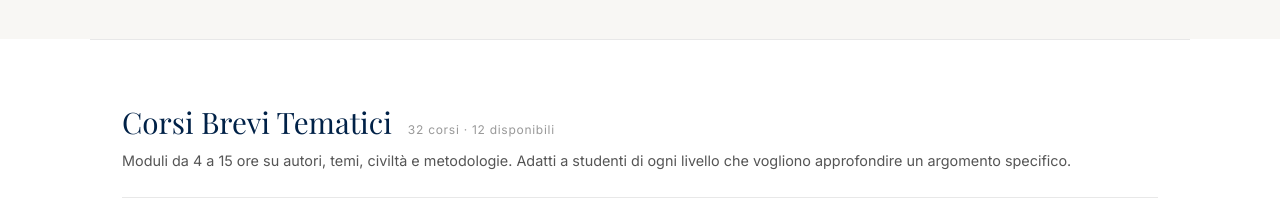
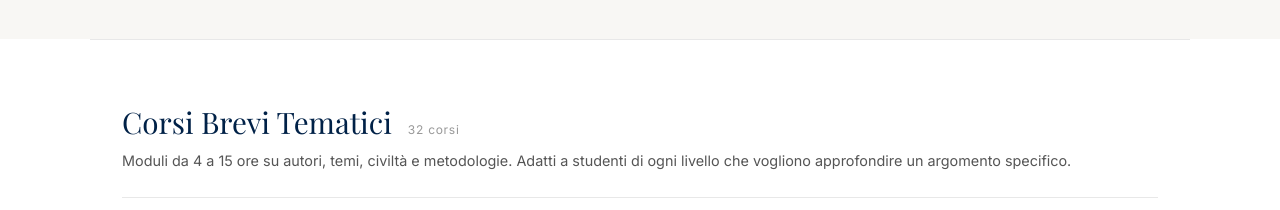
Before and after one commit to grecolatinovivo-create/grecolatinovivo-next, a Next.js app: page /corsi/corsi-asincroni in a window 1280 px wide. Shown: the part 4860-5070 px from the top of the page. Built offline with nearby package versions, Linux system fonts and the light colour scheme.

Commit message:
Update page.tsx

```diff
--- a/app/corsi/corsi-asincroni/page.tsx
+++ b/app/corsi/corsi-asincroni/page.tsx
@@ -81,26 +81,26 @@ const CORSI: Corso[] = [
   { id:'breve-tragedia-greci', slug:'breve-tragedia-greci', lang:'Corsi Brevi', level:'Teatro Antico', title:'La tragedia dei Greci: Eschilo, Sofocle, Euripide', description:'La struttura del dramma attico, i grandi temi, le differenze di stile tra i tre tragici. 4 ore.', priceEur:17000, hours:4, teacher:'Giampiero Marchi', isNew:true, available:true, idc:456 },
   { id:'breve-maturita-latino', slug:'breve-maturita-latino', lang:'Corsi Brevi', level:'Esercitazioni', title:'Ponte alla Maturità Classica: tradurre il Latino', description:'Preparazione alla traduzione latina per la Maturità classica. Metodo e pratica. 6 ore.', priceEur:19000, hours:6, teacher:'Giampiero Marchi', available:true, idc:452 },
   { id:'breve-roma-dei', slug:'breve-roma-dei', lang:'Corsi Brevi', level:'Civiltà Romana', title:"Roma e i suoi Dèi: storia di una religione millenaria", description:'Percorso completo sulla religione romana: politeismo, culto imperiale, rapporto col Cristianesimo. 15 ore.', priceEur:25000, hours:15, teacher:'Emanuele Viotti', available:true, idc:387 },
-  { id:'breve-japonia', slug:'breve-japonia', lang:'Corsi Brevi', level:'Autori Latini', title:'Terra Japonia: un viaggio in latino nel Giappone del Cinquecento', description:'Un testo in latino del XVI secolo che racconta il Giappone. Lettura guidata. 4 ore.', priceEur:2900, hours:4, teacher:'Marta Giannico', available:false, idc:440 },
-  { id:'breve-metrica', slug:'breve-metrica', lang:'Corsi Brevi', level:'Metodo', title:'Il ritmo del verso: approccio neuroscientifico alla metrica classica', description:'Come il cervello elabora il ritmo poetico. Metrica latina e greca in chiave cognitiva. 4 ore.', priceEur:2900, hours:4, teacher:'Giampiero Marchi', available:false, idc:441 },
-  { id:'breve-voci-vangeli', slug:'breve-voci-vangeli', lang:'Corsi Brevi', level:'Bibbia e Antichità', title:'Voci dei Vangeli: un viaggio dalle Radici alla Rivelazione', description:'I Vangeli nel loro contesto storico, linguistico e culturale. 6 ore.', priceEur:6000, hours:6, teacher:'Alberto Bibbiani', available:false, idc:337 },
-  { id:'breve-storie-latine', slug:'breve-storie-latine', lang:'Corsi Brevi', level:'Autori Latini', title:"Dall'Antico al Moderno: Storie in Lingua Latina", description:'Lettura di testi latini medievali e moderni che narrano storie di ogni epoca. 6 ore.', priceEur:6000, hours:6, teacher:'Maria Di Puorto', available:false, idc:338 },
-  { id:'breve-buona-novella', slug:'breve-buona-novella', lang:'Corsi Brevi', level:'Bibbia e Antichità', title:'La Buona Novella tra greco e latino', description:'Il Vangelo nelle sue versioni greca e latina: confronto linguistico e teologico. 6 ore.', priceEur:7000, hours:6, teacher:'Giampiero Marchi', available:false, idc:276 },
-  { id:'breve-padri-chiesa', slug:'breve-padri-chiesa', lang:'Corsi Brevi', level:'Bibbia e Antichità', title:'Il Vangelo attraverso i Padri della Chiesa', description:"Lettura e interpretazione patristica del Vangelo: Agostino, Gregorio, Ambrogio. 6 ore.", priceEur:7000, hours:6, teacher:'Andrés Reyes Cabrera', available:false, idc:286 },
-  { id:'breve-etruschi', slug:'breve-etruschi', lang:'Corsi Brevi', level:'Archeologia', title:'Tracce Etrusche: origini, espansioni, eredità di una civiltà', description:'Dalla Villanove alla romanizzazione: la civiltà etrusca attraverso le sue testimonianze materiali. 8 ore.', priceEur:9000, hours:8, teacher:'Mattia Scarpetta', available:false, idc:339 },
-  { id:'breve-nubia-egitto', slug:'breve-nubia-egitto', lang:'Corsi Brevi', level:'Archeologia', title:'Tra due Mondi: Nubia ed Egitto sulla linea di confine', description:'Il rapporto tra Egitto e Nubia: conflitto, scambio culturale, ibridazione artistica. 6 ore.', priceEur:9000, hours:6, teacher:'Francesca Iannarilli', available:false, idc:340 },
-  { id:'breve-archeologia', slug:'breve-archeologia', lang:'Corsi Brevi', level:'Archeologia', title:"Testimonianze del Tempo: un viaggio nell'Archeologia Applicata", description:'Come si fa archeologia: metodo, scavo, interpretazione. 4 ore.', priceEur:9000, hours:4, teacher:'Roberto Melfi', available:false, idc:341 },
-  { id:'breve-passione', slug:'breve-passione', lang:'Corsi Brevi', level:'Bibbia e Antichità', title:'Prospettive di Passione: gli ultimi giorni di Gesù nei Vangeli', description:'Confronto sinottico della Passione nei quattro Vangeli: stile, teologia, storicità. 6 ore.', priceEur:9000, hours:6, teacher:'Alberto Bibbiani', available:false, idc:349 },
-  { id:'breve-pompei', slug:'breve-pompei', lang:'Corsi Brevi', level:'Archeologia', title:'Voci silenziose di Pompei: scoperte epigrafiche nella città sepolta', description:'Le iscrizioni di Pompei: graffiti, tituli, dipinti elettorali. Lettura e contesto. 8 ore.', priceEur:9000, hours:8, teacher:'Marta Giannico', available:false, idc:350 },
-  { id:'breve-miniera-luna', slug:'breve-miniera-luna', lang:'Corsi Brevi', level:'Filosofia Antica', title:"Dalla Miniera alla Luna: Pirandello e Verga tra esistenza e letteratura", description:'Percorso letterario tra i due grandi autori siciliani: tema del destino, della natura, della lotta. 6 ore.', priceEur:9000, hours:6, teacher:'Alessandra Chiusaroli', available:false, idc:361 },
-  { id:'breve-algoritmica', slug:'breve-algoritmica', lang:'Corsi Brevi', level:'Filosofia Antica', title:"L'Algoritmica dell'Essere: filosofia nell'Intelligenza Artificiale", description:"Esplorazioni filosofiche ai confini tra intelligenza artificiale e pensiero antico. 6 ore.", priceEur:9000, hours:6, teacher:'Giulio Bianchi', available:false, idc:362 },
-  { id:'breve-voci-femminili', slug:'breve-voci-femminili', lang:'Corsi Brevi', level:'Bibbia e Antichità', title:'Dal Margine al Centro: Voci Femminili nei Vangeli', description:'Le donne nei Vangeli: protagoniste dimenticate della storia cristiana. 4 ore.', priceEur:9000, hours:4, teacher:'Alberto Bibbiani', available:false, idc:369 },
-  { id:'breve-nilo', slug:'breve-nilo', lang:'Corsi Brevi', level:'Archeologia', title:"Aldilà e Al-di-qua del Nilo: l'Antico Egitto tra vita e morte", description:"Il concetto egiziano di morte, aldilà e resurrezione. Testi funerari e iconografia. 8 ore.", priceEur:10000, hours:8, teacher:'Francesca Iannarilli', available:false, idc:403 },
-  { id:'breve-etruschi-vita', slug:'breve-etruschi-vita', lang:'Corsi Brevi', level:'Archeologia', title:'Etruschi: vita, guerra, spirito di una civiltà antica', description:'La civiltà etrusca nelle sue dimensioni quotidiana, militare e spirituale. 6 ore.', priceEur:10000, hours:6, teacher:'Mattia Scarpetta', available:false, idc:404 },
-  { id:'breve-terre-bibbia', slug:'breve-terre-bibbia', lang:'Corsi Brevi', level:'Bibbia e Antichità', title:'Le Terre della Bibbia: viaggio fra storia e sacro', description:'Israele, Giordania, Egitto: i luoghi della Bibbia tra archeologia e fede. 4 ore.', priceEur:10000, hours:4, teacher:'Alberto Bibbiani', available:false, idc:405 },
-  { id:'breve-maturita-greco', slug:'breve-maturita-greco', lang:'Corsi Brevi', level:'Esercitazioni', title:'Ponte alla Maturità Classica: tradurre il Greco Antico', description:'Preparazione alla traduzione greca per la Maturità classica. Metodo e pratica. 6 ore.', priceEur:14000, hours:6, teacher:'Alberto Bibbiani', available:false, idc:363 },
-  { id:'breve-egiziano-appro', slug:'breve-egiziano-appro', lang:'Corsi Brevi', level:'Egiziano Geroglifico', title:'Approfondimenti di Egiziano Geroglifico: preparazione alla letteratura', description:'Testi letterari egiziani per studenti di livello intermedio. 4 ore.', priceEur:15000, hours:4, teacher:'Ilaria Cariddi', available:false, idc:352 },
-  { id:'breve-ars-scribendi', slug:'breve-ars-scribendi', lang:'Corsi Brevi', level:'Scrittura Latina', title:"Ars latine scribendi: l'arte di scrivere in latino", description:"Composizione latina avanzata: stile, prosa, epistolografia. Per studenti di livello B2+. 10 ore.", priceEur:45000, hours:10, teacher:'Christian Costa', available:false, idc:419 },
+  { id:'breve-japonia', slug:'breve-japonia', lang:'Corsi Brevi', level:'Autori Latini', title:'Terra Japonia: un viaggio in latino nel Giappone del Cinquecento', description:'Un testo in latino del XVI secolo che racconta il Giappone. Lettura guidata. 4 ore.', priceEur:2900, hours:4, teacher:'Marta Giannico', available:true, idc:440 },
+  { id:'breve-metrica', slug:'breve-metrica', lang:'Corsi Brevi', level:'Metodo', title:'Il ritmo del verso: approccio neuroscientifico alla metrica classica', description:'Come il cervello elabora il ritmo poetico. Metrica latina e greca in chiave cognitiva. 4 ore.', priceEur:2900, hours:4, teacher:'Giampiero Marchi', available:true, idc:441 },
+  { id:'breve-voci-vangeli', slug:'breve-voci-vangeli', lang:'Corsi Brevi', level:'Bibbia e Antichità', title:'Voci dei Vangeli: un viaggio dalle Radici alla Rivelazione', description:'I Vangeli nel loro contesto storico, linguistico e culturale. 6 ore.', priceEur:6000, hours:6, teacher:'Alberto Bibbiani', available:true, idc:337 },
+  { id:'breve-storie-latine', slug:'breve-storie-latine', lang:'Corsi Brevi', level:'Autori Latini', title:"Dall'Antico al Moderno: Storie in Lingua Latina", description:'Lettura di testi latini medievali e moderni che narrano storie di ogni epoca. 6 ore.', priceEur:6000, hours:6, teacher:'Maria Di Puorto', available:true, idc:338 },
+  { id:'breve-buona-novella', slug:'breve-buona-novella', lang:'Corsi Brevi', level:'Bibbia e Antichità', title:'La Buona Novella tra greco e latino', description:'Il Vangelo nelle sue versioni greca e latina: confronto linguistico e teologico. 6 ore.', priceEur:7000, hours:6, teacher:'Giampiero Marchi', available:true, idc:276 },
+  { id:'breve-padri-chiesa', slug:'breve-padri-chiesa', lang:'Corsi Brevi', level:'Bibbia e Antichità', title:'Il Vangelo attraverso i Padri della Chiesa', description:"Lettura e interpretazione patristica del Vangelo: Agostino, Gregorio, Ambrogio. 6 ore.", priceEur:7000, hours:6, teacher:'Andrés Reyes Cabrera', available:true, idc:286 },
+  { id:'breve-etruschi', slug:'breve-etruschi', lang:'Corsi Brevi', level:'Archeologia', title:'Tracce Etrusche: origini, espansioni, eredità di una civiltà', description:'Dalla Villanove alla romanizzazione: la civiltà etrusca attraverso le sue testimonianze materiali. 8 ore.', priceEur:9000, hours:8, teacher:'Mattia Scarpetta', available:true, idc:339 },
+  { id:'breve-nubia-egitto', slug:'breve-nubia-egitto', lang:'Corsi Brevi', level:'Archeologia', title:'Tra due Mondi: Nubia ed Egitto sulla linea di confine', description:'Il rapporto tra Egitto e Nubia: conflitto, scambio culturale, ibridazione artistica. 6 ore.', priceEur:9000, hours:6, teacher:'Francesca Iannarilli', available:true, idc:340 },
+  { id:'breve-archeologia', slug:'breve-archeologia', lang:'Corsi Brevi', level:'Archeologia', title:"Testimonianze del Tempo: un viaggio nell'Archeologia Applicata", description:'Come si fa archeologia: metodo, scavo, interpretazione. 4 ore.', priceEur:9000, hours:4, teacher:'Roberto Melfi', available:true, idc:341 },
+  { id:'breve-passione', slug:'breve-passione', lang:'Corsi Brevi', level:'Bibbia e Antichità', title:'Prospettive di Passione: gli ultimi giorni di Gesù nei Vangeli', description:'Confronto sinottico della Passione nei quattro Vangeli: stile, teologia, storicità. 6 ore.', priceEur:9000, hours:6, teacher:'Alberto Bibbiani', available:true, idc:349 },
+  { id:'breve-pompei', slug:'breve-pompei', lang:'Corsi Brevi', level:'Archeologia', title:'Voci silenziose di Pompei: scoperte epigrafiche nella città sepolta', description:'Le iscrizioni di Pompei: graffiti, tituli, dipinti elettorali. Lettura e contesto. 8 ore.', priceEur:9000, hours:8, teacher:'Marta Giannico', available:true, idc:350 },
+  { id:'breve-miniera-luna', slug:'breve-miniera-luna', lang:'Corsi Brevi', level:'Filosofia Antica', title:"Dalla Miniera alla Luna: Pirandello e Verga tra esistenza e letteratura", description:'Percorso letterario tra i due grandi autori siciliani: tema del destino, della natura, della lotta. 6 ore.', priceEur:9000, hours:6, teacher:'Alessandra Chiusaroli', available:true, idc:361 },
+  { id:'breve-algoritmica', slug:'breve-algoritmica', lang:'Corsi Brevi', level:'Filosofia Antica', title:"L'Algoritmica dell'Essere: filosofia nell'Intelligenza Artificiale", description:"Esplorazioni filosofiche ai confini tra intelligenza artificiale e pensiero antico. 6 ore.", priceEur:9000, hours:6, teacher:'Giulio Bianchi', available:true, idc:362 },
+  { id:'breve-voci-femminili', slug:'breve-voci-femminili', lang:'Corsi Brevi', level:'Bibbia e Antichità', title:'Dal Margine al Centro: Voci Femminili nei Vangeli', description:'Le donne nei Vangeli: protagoniste dimenticate della storia cristiana. 4 ore.', priceEur:9000, hours:4, teacher:'Alberto Bibbiani', available:true, idc:369 },
+  { id:'breve-nilo', slug:'breve-nilo', lang:'Corsi Brevi', level:'Archeologia', title:"Aldilà e Al-di-qua del Nilo: l'Antico Egitto tra vita e morte", description:"Il concetto egiziano di morte, aldilà e resurrezione. Testi funerari e iconografia. 8 ore.", priceEur:10000, hours:8, teacher:'Francesca Iannarilli', available:true, idc:403 },
+  { id:'breve-etruschi-vita', slug:'breve-etruschi-vita', lang:'Corsi Brevi', level:'Archeologia', title:'Etruschi: vita, guerra, spirito di una civiltà antica', description:'La civiltà etrusca nelle sue dimensioni quotidiana, militare e spirituale. 6 ore.', priceEur:10000, hours:6, teacher:'Mattia Scarpetta', available:true, idc:404 },
+  { id:'breve-terre-bibbia', slug:'breve-terre-bibbia', lang:'Corsi Brevi', level:'Bibbia e Antichità', title:'Le Terre della Bibbia: viaggio fra storia e sacro', description:'Israele, Giordania, Egitto: i luoghi della Bibbia tra archeologia e fede. 4 ore.', priceEur:10000, hours:4, teacher:'Alberto Bibbiani', available:true, idc:405 },
+  { id:'breve-maturita-greco', slug:'breve-maturita-greco', lang:'Corsi Brevi', level:'Esercitazioni', title:'Ponte alla Maturità Classica: tradurre il Greco Antico', description:'Preparazione alla traduzione greca per la Maturità classica. Metodo e pratica. 6 ore.', priceEur:14000, hours:6, teacher:'Alberto Bibbiani', available:true, idc:363 },
+  { id:'breve-egiziano-appro', slug:'breve-egiziano-appro', lang:'Corsi Brevi', level:'Egiziano Geroglifico', title:'Approfondimenti di Egiziano Geroglifico: preparazione alla letteratura', description:'Testi letterari egiziani per studenti di livello intermedio. 4 ore.', priceEur:15000, hours:4, teacher:'Ilaria Cariddi', available:true, idc:352 },
+  { id:'breve-ars-scribendi', slug:'breve-ars-scribendi', lang:'Corsi Brevi', level:'Scrittura Latina', title:"Ars latine scribendi: l'arte di scrivere in latino", description:"Composizione latina avanzata: stile, prosa, epistolografia. Per studenti di livello B2+. 10 ore.", priceEur:45000, hours:10, teacher:'Christian Costa', available:true, idc:419 },
 ]
 
 // ----------------------------------------------------------------
```
